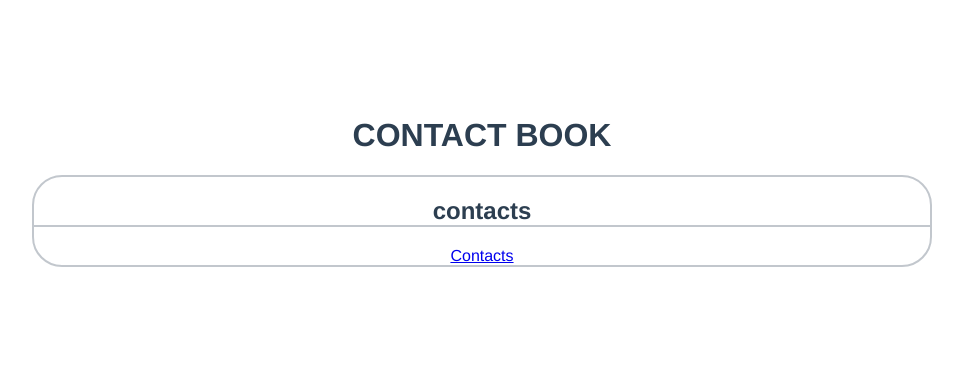
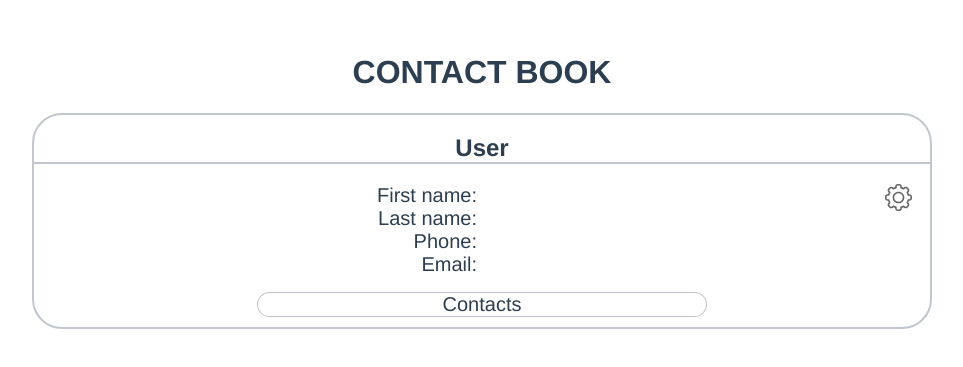
Before and after one commit to duho3abp-dz/Contact-book_app_Vue.js, a Vue app: page /contacts in a window 1280 px wide. Shown: the part 189-556 px from the top of the page, without its empty margins (158-1121 px from the left). Built offline with nearby package versions, Linux system fonts and the light colour scheme; the HTML template or start-up script is replaced by a standard one.

Commit message:
added correct fields on the user page, added a button to switch to the edit mode of the user

```diff
--- a/src/App.vue
+++ b/src/App.vue
@@ -42,7 +42,41 @@ export default {
   overflow: hidden;
   margin-bottom: 60px;
 }
+ul {
+    list-style: none;
+    padding: 0;
+}
 h2 {
     border-bottom: 2px solid #2c3e5049;
 }
+p {
+  margin: 0;
+}
+input {
+  font-family: Avenir, Helvetica, Arial, sans-serif;
+  -webkit-font-smoothing: antialiased;
+  -moz-osx-font-smoothing: grayscale;
+  outline: none;
+  border: 1px solid #2c3e5049;
+  border-radius: 5px;
+  width: 60%;
+  font-weight: 600;
+  color: #2c3e50;
+  font-size: 15px;
+}
+.link {
+    text-decoration: none;
+    background: #fff;
+    color: #2c3e50;
+    font-size: 20px;
+    display: block;
+    border: 1px solid #2c3e504d;
+    border-radius: 30px;
+    margin-bottom: 2px;
+    width: 90%;
+    transition: .2s;
+}
+.link:hover {
+    background: #2c3e5023;
+}
 </style>
--- a/src/components/ContactItam.vue
+++ b/src/components/ContactItam.vue
@@ -23,18 +23,4 @@ export default {
     flex-direction: column;
     align-items: center;
 }
-.link {
-    text-decoration: none;
-    color: #2c3e50;
-    font-size: 20px;
-    display: block;
-    border: 1px solid #2c3e504d;
-    border-radius: 30px;
-    margin-bottom: 2px;
-    width: 90%;
-    transition: .2s;
-}
-.link:hover {
-    background: #2c3e5023;
-}
 </style>
--- a/src/components/ContactList.vue
+++ b/src/components/ContactList.vue
@@ -1,5 +1,5 @@
 <template>
-    <ul class="list">
+    <ul>
         <ContactItem
             v-for="item of contacts"
             :item="item"
@@ -17,10 +17,3 @@ export default {
     components: { ContactItem }
 }
 </script>
-
-<style scoped>
-.list {
-    list-style: none;
-    padding: 0;
-}
-</style>
--- a/src/pages/User.vue
+++ b/src/pages/User.vue
@@ -1,21 +1,72 @@
 <template>
     <div>
-        <h2>{{userName}}</h2>
-        <div>{{user.firstName}}</div>
-        <div>{{user.lastName}}</div>
-        <div>{{user.phone}}</div>
-        <div>{{user.email}}</div>
-        <router-link to="/">Contacts</router-link>
+        <h2>User</h2>
+        <form>
+            <ul class="user">
+                <li class="user-list">
+                    <div class="item item-left">First name:</div>
+                    <div class="item item-right">
+                        <p v-if="!setting">{{user.firstName}}</p>
+                        <input
+                            v-else
+                            name="firstName"
+                            :value="user.firstName"
+                            type="text">
+                    </div>
+                </li>
+                <li class="user-list">
+                    <div class="item item-left">Last name:</div>
+                    <div class="item item-right">
+                        <p v-if="!setting">{{user.lastName}}</p>
+                        <input
+                            v-else
+                            name="lastName"
+                            :value="user.lastName"
+                            type="text"
+                        >
+                    </div>
+                </li>
+                <li class="user-list">
+                    <div class="item item-left">Phone:</div>
+                    <div class="item item-right">
+                        <p v-if="!setting">{{user.phone}}</p>
+                        <input
+                            v-else
+                            name="phone"
+                            :value="user.phone"
+                            type="text"
+                        >
+                    </div>
+                </li>
+                <li class="user-list">
+                    <div class="item item-left">Email:</div>
+                    <div class="item item-right">
+                        <p v-if="!setting">{{user.email}}</p>
+                        <input
+                            v-else
+                            name="email"
+                            :value="user.email"
+                            type="text"
+                        >
+                    </div>
+                </li>
+
+                <a class="setting-link" @click="onSettings">
+                    <img class="setting-pic" src="../assets/icons/settings.svg" alt="settings">
+                </a>
+            </ul>
+            <input v-if="setting" class="link submit-btn" value="Confirm" type="submit">
+            <router-link v-else  class="link link-back" to="/">Contacts</router-link>
+        </form>
     </div>
 </template>
 
 <script>
-import Contacts from './Contacts';
-
 export default {
     props: ['contacts'],
     data() {
         return {
+            setting: false,
             user: {}
         }
     },
@@ -28,10 +79,60 @@ export default {
         });
         this.user = corrUser;
     },
-    computed: {
-        userName() {
-            return this.$route.params.id;
+    methods: {
+        onSettings() {
+            this.setting = !this.setting;
         }
     }
 }
 </script>
+
+<style scoped>
+.user {
+    position: relative;
+}
+.user-list {
+    display: flex;
+    justify-content: center;
+}
+.item {
+    width: 45%;
+    float: left;
+    font-size: 20px;
+}
+.item-left {
+    text-align: right;
+    margin-right: 10px;
+}
+.item-right {
+    text-align: left;
+    font-weight: 500;
+}
+.link-back {
+    display: inline-block;
+    width: 50%;
+    margin-bottom: 10px;
+}
+.setting-link {
+    position: absolute;
+    width: 3%;
+    top: 0;
+    right: 2%;
+    cursor: pointer;
+}
+.setting-pic {
+    width: 100%;
+    opacity: .6;
+}
+.setting-pic:hover {
+    opacity: 1;
+}
+.submit-btn {
+    display: inline-block;
+    width: 30%;
+    margin-bottom: 10px;
+    font-size: 18px;
+    font-weight: normal;
+    cursor: pointer;
+}
+</style>
```
Also changed, not shown: src/assets/icons/settings.svg (added).
